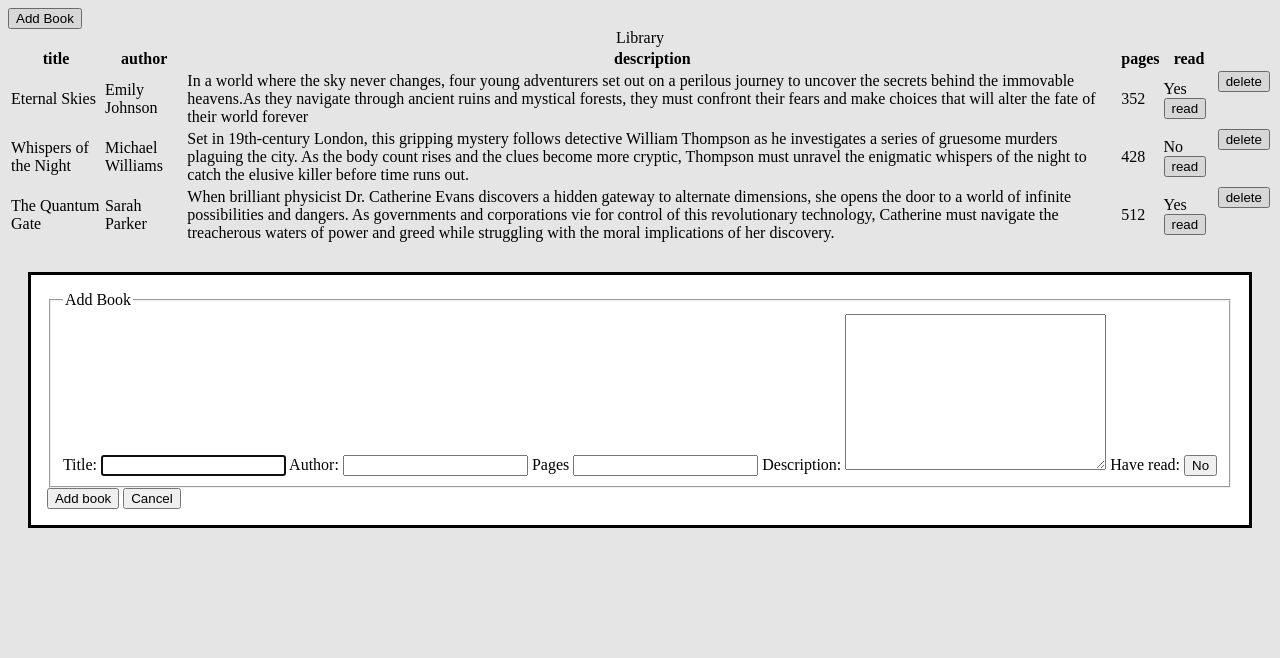
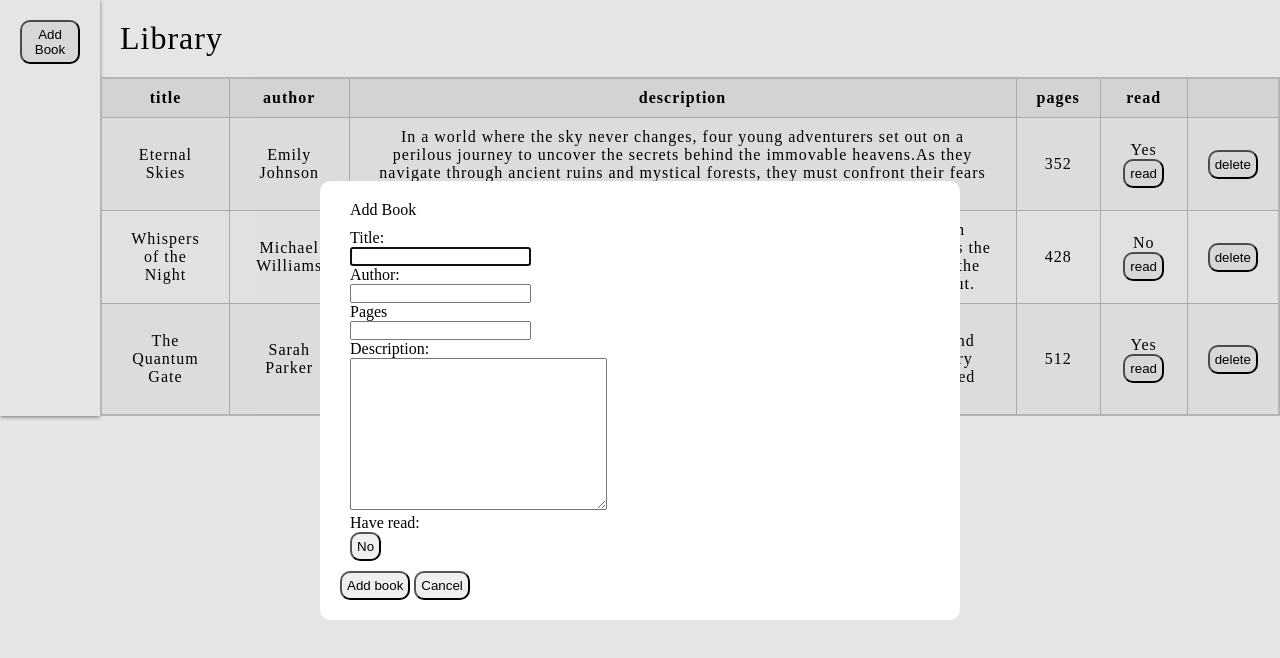
Before and after one commit to mekbibDev/library, a plain HTML site: page index.html in a window 1280 px wide. Both pictures are taken after a click on the button "Add Book". Drawn offline with Linux system fonts and the light colour scheme.

Commit message:
Style the page
The headers and cells were moved to better style and structure the page

```diff
--- a/index.html
+++ b/index.html
@@ -10,21 +10,31 @@
 </head>
 
 <body>
-  <div id="container">
+  <div class="container">
     <dialog id="addBookDialog">
       <form>
         <fieldset>
           <legend>Add Book</legend>
+          <div>
             <label for="title">Title:</label>
             <input id="title" name="title" type="text" required>
+          </div>
+          <div>
             <label for="author">Author:</label>
             <input type="text" name="author" id="author" required>
+          </div>
+          <div>
             <label for="pages">Pages</label>
             <input type="tel" name="pages" id="pages" required>
+          </div>
+          <div>
             <label for="description">Description:</label>
             <textarea name="description" id="description" cols="30" rows="10" required></textarea>
+          </div>
+          <div>
             <label for="read">Have read:</label>
             <input type="button" id="read" name="read" value="No">
+          </div>
         </fieldset>
 
         <div>
@@ -33,7 +43,7 @@
         </div>
       </form>
     </dialog>
-    <button id="showDialog">Add Book</button>
+    <header><button id="showDialog">Add Book</button></header>
     <table>
       <caption>Library</caption>
       <thead>
--- a/script.js
+++ b/script.js
@@ -1,5 +1,5 @@
 var library = [];
-var booksDisplay = document.querySelector('table');
+var tbody = document.querySelector('tbody');
 var thead = document.querySelector('thead');
 var headerRow = document.createElement('tr');
 var showDialogButton = document.querySelector('#showDialog');
@@ -14,10 +14,13 @@ showDialogButton.addEventListener('click', () => {
 cancelButton.addEventListener('click', () => {
   addBookDialog.close();
 })
-readButton.addEventListener('click',(e) => {
+readButton.addEventListener('click', (e) => {
   e.target.value = e.target.value === 'Yes' ? 'No' : 'Yes';
 })
 addBookButton.addEventListener('click', addBookFromUser)
+
+createTableHeader();
+
 var book1 = new Book('Eternal Skies', 'Emily Johnson', 'In a world where the sky never changes, \
 four young adventurers set out on a perilous journey to uncover the secrets behind the immovable heavens.\
 As they navigate through ancient ruins and mystical forests, they must confront their fears and make choices \
@@ -37,16 +40,8 @@ var book3 = new Book('The Quantum Gate', 'Sarah Parker', 'When brilliant physici
 addBookToLibrary(book3);
 
 
-for (key in book1) {
-  if (key === 'haveRead')
-    continue;
-  let header = document.createElement('th');
-  header.textContent = key;
-  header.scope = 'col';
-  headerRow.appendChild(header);
-}
-booksDisplay.appendChild(headerRow);
-displayBooks(library, booksDisplay);
+
+displayBooks(library, tbody);
 function Book(title, author, description, pages, read) {
   this.title = title;
   this.author = author;
@@ -120,13 +115,15 @@ function addBook(book) {
   read.appendChild(createReadToggleButton(read, book));
   bookRow.appendChild(read);
 
+  let deleteTd = document.createElement('td');
   let deleteButton = document.createElement('button');
   deleteButton.textContent = 'delete';
   deleteButton.dataset.title = book['title'];
   deleteButton.addEventListener('click', deleteBook);
-    bookRow.appendChild(deleteButton);
+  deleteTd.appendChild(deleteButton);
+  bookRow.appendChild(deleteTd);
 
-    booksDisplay.appendChild(bookRow);
+  tbody.appendChild(bookRow);
 }
 function deleteBook(e) {
   var title = e.target.getAttribute('data-title');
@@ -158,3 +155,14 @@ function toggleRead(e) {
   read.dataset.titleRead = book.title + read.textContent;
   read.appendChild(createReadToggleButton(read, book));
 }
+
+
+function createTableHeader() {
+  var tableHeaader = ['title', 'author', 'description', 'pages', 'read', '']
+  tableHeaader.forEach(key => {
+    let header = document.createElement('th');
+    header.textContent = key;
+    header.scope = 'col';
+    thead.appendChild(header);
+  })
+}
--- a/style.css
+++ b/style.css
@@ -0,0 +1,76 @@
+*{
+  margin: 0;
+  padding: 0;
+  box-sizing: border-box;
+}
+
+
+.container {
+  display: grid;
+  grid-auto-flow: column;
+  grid-template-columns: 100px auto;
+}
+
+header {
+  padding: 20px;
+  box-shadow: 0px 1px 4px gray;
+
+}
+
+table {
+  border-collapse: collapse;
+  width: 100%;
+  border: 2px solid rgb(200, 200, 200);
+  letter-spacing: 1px;
+}
+
+td,
+th {
+  border: 1px solid rgb(190, 190, 190);
+  padding: 10px 20px;
+}
+
+th {
+  background-color: rgb(235, 235, 235);
+}
+
+td {
+  text-align: center;
+}
+
+tr:nth-child(even) td {
+  background-color: rgb(250, 250, 250);
+}
+
+tr:nth-child(odd) td {
+  background-color: rgb(245, 245, 245);
+}
+
+caption {
+  padding: 20px;
+  text-align: start;
+  font-size: 2rem;
+}
+
+button,
+input[type=button] {
+  padding: 5px;
+  border-radius: 10px;
+}
+
+dialog {
+  margin: auto;
+  padding: 20px;
+  width: 50vw;
+  border: none;
+  border-radius: 10px;
+}
+
+fieldset {
+  border: none;
+  padding: 10px;
+}
+
+label {
+  display: block;
+}
```
Lines whose indentation alone changed are shown as unchanged.
